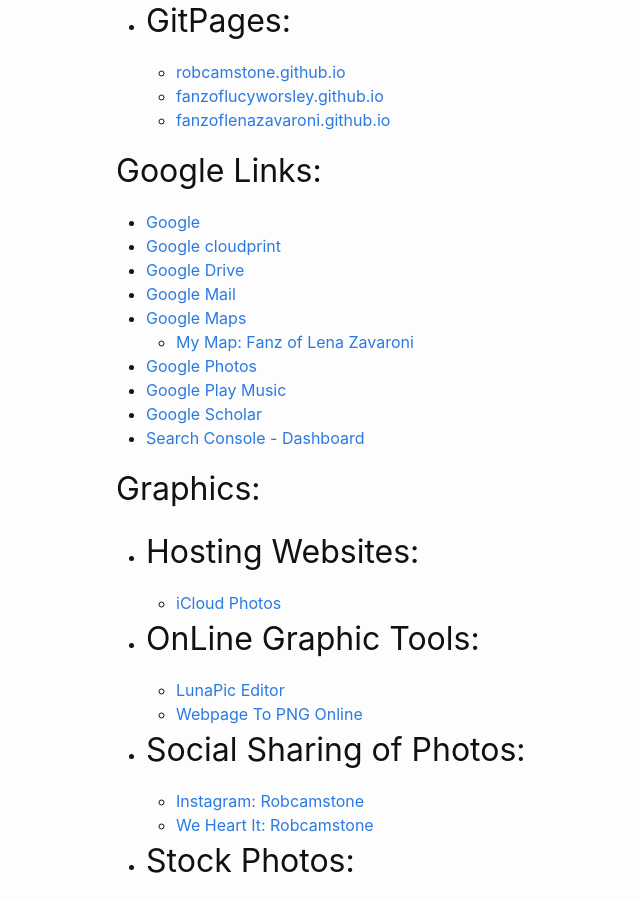
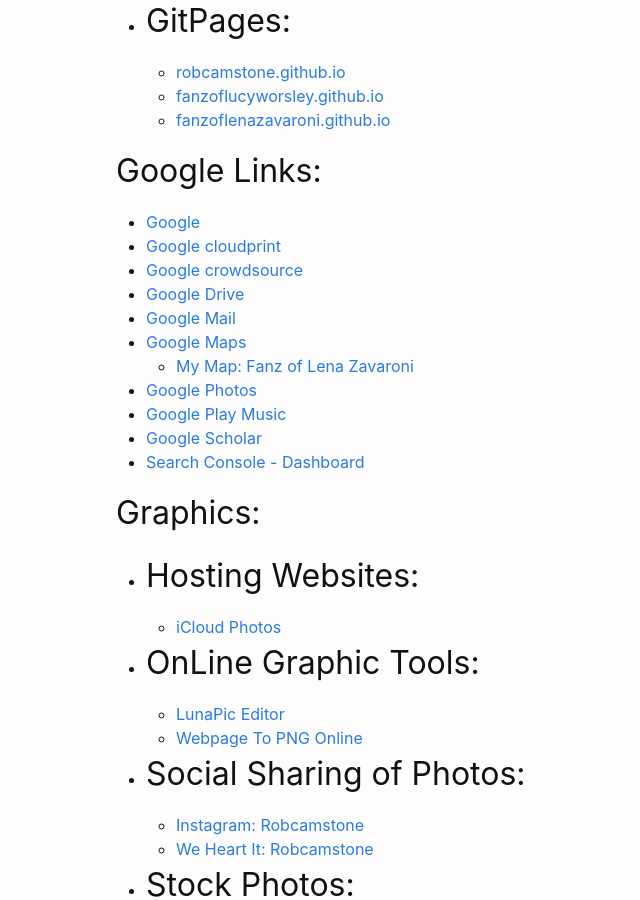
Before and after one commit to Robcamstone/Robcamstone.github.io, a Jekyll site: the page built from my-bookmarks.md, in a window 1280 px wide and 900 px high, scrolled down 1107 px. Shown: the whole window, without its empty margins (154-794 px from the left). Built offline with Jekyll 4.4.1, drawn with Linux system fonts in a browser that asks for light colours.

Commit message:
Update my-bookmarks.md

```diff
--- a/my-bookmarks.md
+++ b/my-bookmarks.md
@@ -40,6 +40,7 @@ permalink: /my-bookmarks/
 ## Google Links:
 * [Google](https://www.google.com/?gfe_rd=cr&dcr=0&ei=bzHaWeOpIsmT8QfX1I2wDQ&gws_rd=cr&fg=1)
 * [Google cloudprint](https://www.google.com/cloudprint/#printers)
+* [Google crowdsource](https://crowdsource.google.com/home)
 * [Google Drive](https://drive.google.com/drive)
 * [Google Mail](http://gmail.com)
 * [Google Maps](https://www.google.co.uk/maps)
```
